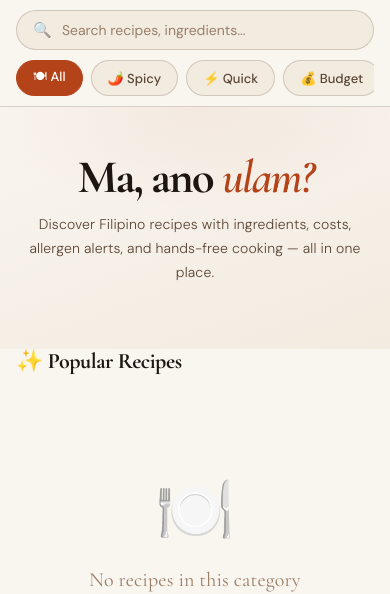
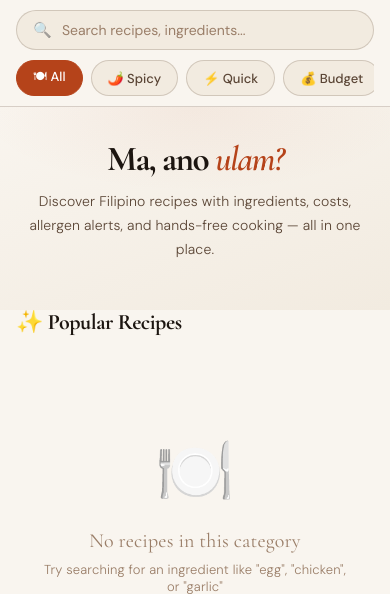
Before and after one commit to Alenlen1/CookingINA, a Flask app: page / in a window 390 px wide. Shown: the part 57-651 px from the top of the page. Run offline with Flask 3, Linux system fonts and the light colour scheme; data that the repository does not hold is empty; some libraries are stand-ins or nearby versions.

Commit message:
update hero section

```diff
--- a/static/css/style.css
+++ b/static/css/style.css
@@ -296,7 +296,7 @@ header {
 
 .hero {
   text-align: center;
-  padding: 80px 24px 60px;
+  padding: 36px 20px 24px;
   background: linear-gradient(160deg, var(--bg) 0%, var(--bg2) 100%);
   position: relative;
   overflow: hidden;
@@ -315,13 +315,14 @@ header {
 
 .hero h1 {
   font-family: var(--display);
-  font-size: clamp(52px, 8vw, 96px);
+  font-size: 4.5rem;
   font-weight: 700;
   color: var(--text);
   letter-spacing: -0.04em;
   line-height: 0.95;
-  margin-bottom: 20px;
+  margin-bottom: 12px;
   position: relative;
+  text-align: center;
 }
 .hero h1 em {
   color: var(--accent);
@@ -329,12 +330,13 @@ header {
 }
 .hero p {
   color: var(--text2);
-  font-size: clamp(14px, 2vw, 17px);
+  font-size: 0.91rem;
   font-weight: 300;
   line-height: 1.7;
   max-width: 540px;
-  margin: 0 auto 36px;
+  margin: 0 auto 20px;
   position: relative;
+  text-align: center;
 }
 .hero-cta {
   display: inline-flex;
@@ -2767,7 +2769,7 @@ header {
     font-size: 22px;
   }
   .hero {
-    padding: 48px 16px 36px;
+    padding: 36px 16px 24px;
   }
   .auth-card {
     padding: 32px 22px;
@@ -3363,10 +3365,10 @@ header {
 
   /* Hero */
   .hero {
-    padding: 48px 20px 40px;
+    padding: 36px 16px 24px;
   }
   .hero h1 {
-    font-size: clamp(40px, 12vw, 64px);
+    font-size: clamp(28px, 9vw, 48px);
     margin-bottom: 14px;
   }
   .hero p {
```
